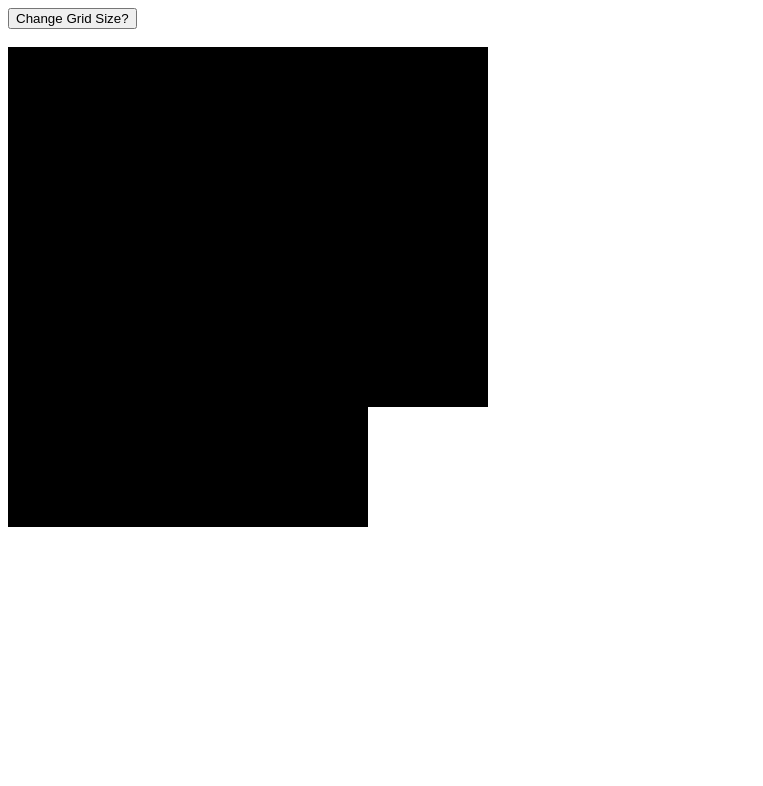
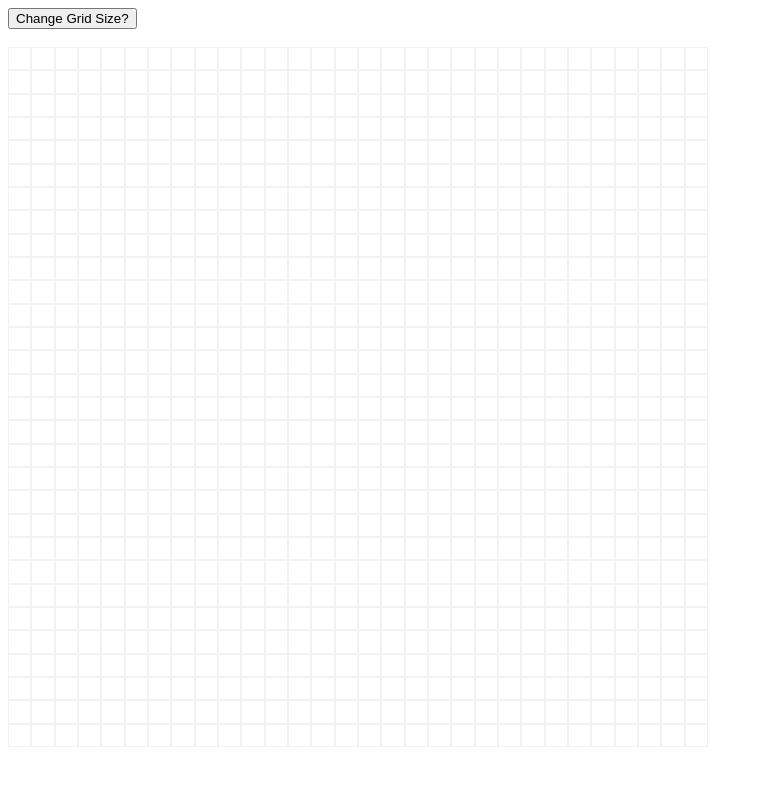
Before and after one commit to Vebriclya/etch-a-sketch, a plain HTML site: page index.html in a window 1280 px wide. Shown: the whole page, without its empty margins (0-763 px from the left). Drawn offline with Linux system fonts and the light colour scheme.

Commit message:
Made the grid adjustable

```diff
--- a/etchasketch.js
+++ b/etchasketch.js
@@ -6,11 +6,12 @@ const gridSizeButton = document.querySelector("#gridSizeButton");
 makeGrid(30);
 
 function makeGrid(x) {
+  container.style.gridTemplateColumns = `repeat(${x}, 1fr)`;
+  container.style.gridTemplateRows = `repeat(${x}, 1fr)`;
   for (let columns = 0; columns < x; columns++) {
     for (let rows = 0; rows < x; rows++) {
       const box = document.createElement("div");
       box.classList.add("sketch-divs");
-      box.setAttribute('style', 'aspect-ratio: 1/1; width: auto; height auto;');
       container.appendChild(box);
       box.addEventListener("mouseenter", function (e) {
         e.target.style.background = "pink";
--- a/styles.css
+++ b/styles.css
@@ -1,13 +1,12 @@
 #container{
-    display: flex;
-    width: 480px;
-    height: 480px;
-    flex-wrap: wrap;
+    display: grid;
+    width: 700px;
+    height: 700px;
+    /*grid-template-columns: repeat(50, 1fr);
+    grid-template-rows: repeat(50, 1fr);*/
 }
 
 .sketch-divs{
-    border: 1px solid black;
+    border: 1px solid rgba(0, 0, 0, 0.050);
     box-sizing: border-box;
-    /*width: 30px;
-    height: 30px;*/
 }
```
